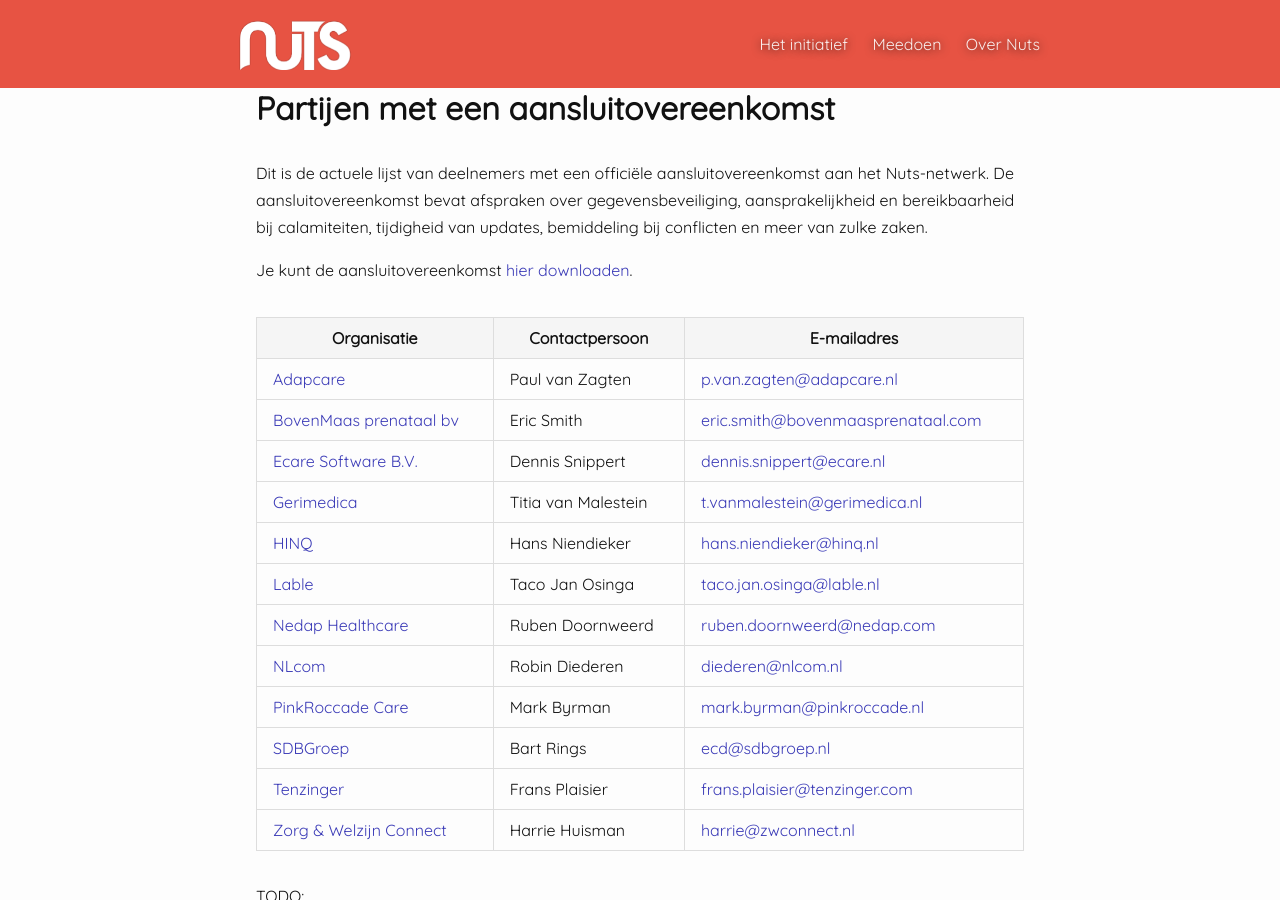
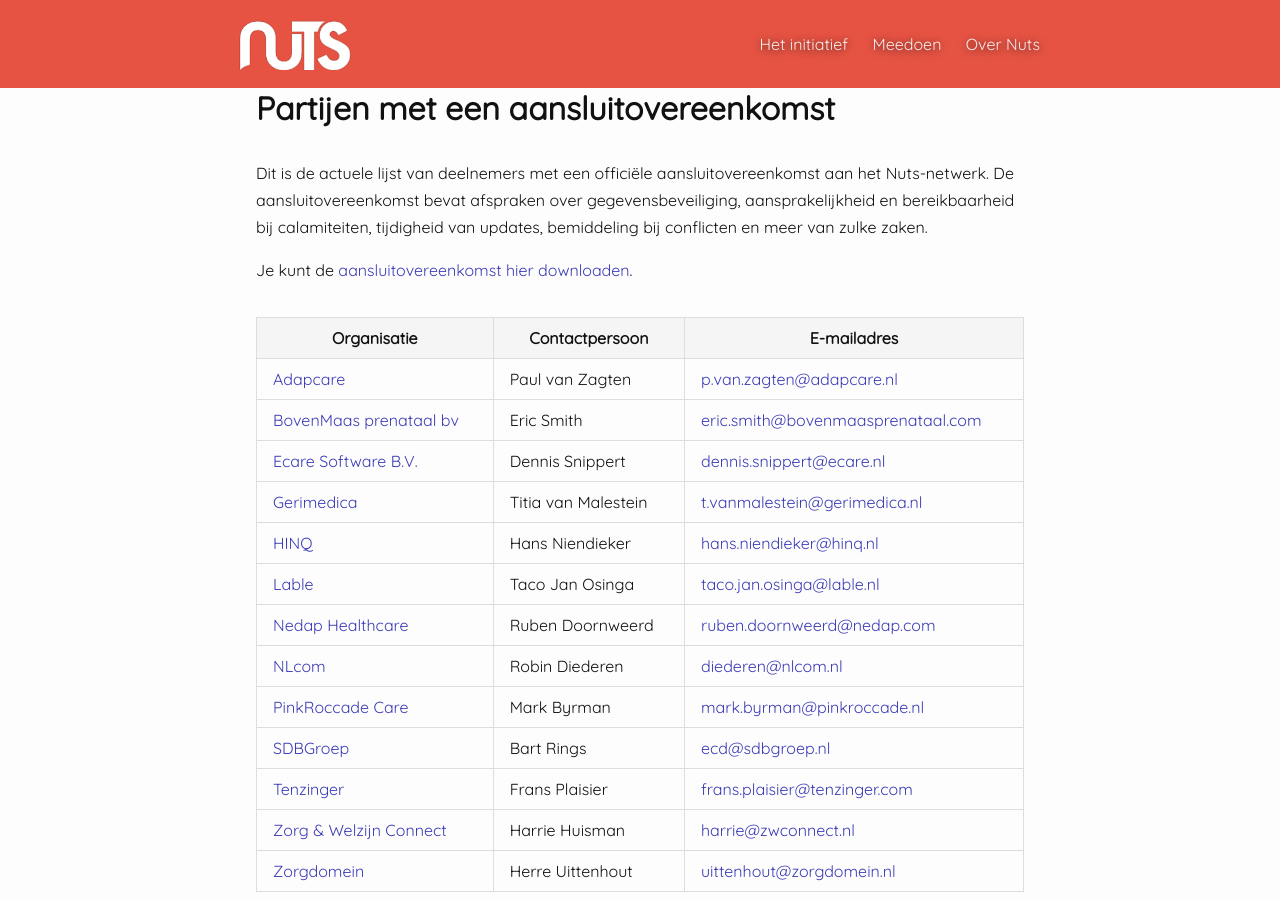
Before and after one commit to nuts-foundation/nuts-webpresence, a Jekyll site: the page built from aangesloten.md, in a window 1280 px wide and 900 px high, scrolled down 405 px. Built offline with Jekyll 4.4.1, drawn with Linux system fonts in a browser that asks for light colours.

Commit message:
Add Zorgdomein

```diff
--- a/aangesloten.md
+++ b/aangesloten.md
@@ -12,7 +12,7 @@
 gegevensbeveiliging, aansprakelijkheid en bereikbaarheid bij calamiteiten,
 tijdigheid van updates, bemiddeling bij conflicten en meer van zulke zaken.
 
-Je kunt de aansluitovereenkomst <a href="/assets/downloads/aansluitovereenkomst-nuts.pdf">hier downloaden</a>.
+Je kunt de <a href="/assets/downloads/aansluitovereenkomst-nuts.pdf">aansluitovereenkomst hier downloaden</a>.
 
 |                       Organisatie                          |   Contactpersoon    |                                        E-mailadres                                       |
 |------------------------------------------------------------|---------------------|------------------------------------------------------------------------------------------|
@@ -28,6 +28,4 @@
 | [SDBGroep](https://www.sdbgroep.nl)                        | Bart Rings          | <a href="mailto:ecd@sdbgroep.nl">ecd@sdbgroep.nl</a>                                     |
 | [Tenzinger](https://tenzinger.com/)                        | Frans Plaisier      | <a href="mailto:frans.plaisier@tenzinger.com">frans.plaisier@tenzinger.com</a>           |
 | [Zorg & Welzijn Connect](https://www.zwconnect.nl/)        | Harrie Huisman      | <a href="mailto:harrie@zwconnect.nl">harrie@zwconnect.nl</a>                             |
-
-TODO:
- * Zorgdomein
+| [Zorgdomein](https://zorgdomein.com/)                      | Herre Uittenhout    | <a href="mailto:uittenhout@zorgdomein.nl">uittenhout@zorgdomein.nl</a>                   |
```
